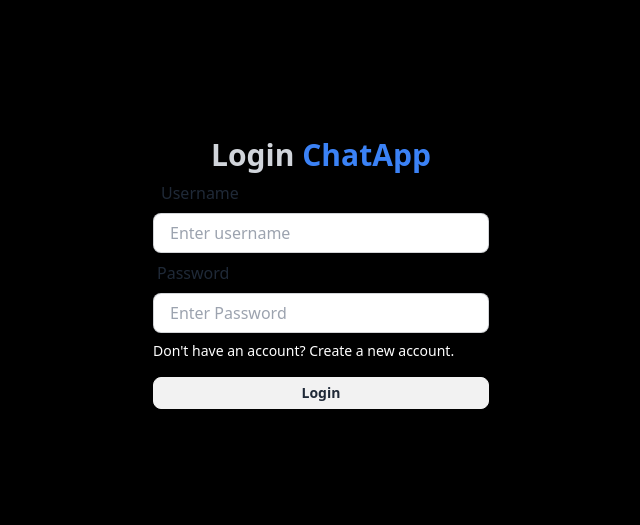
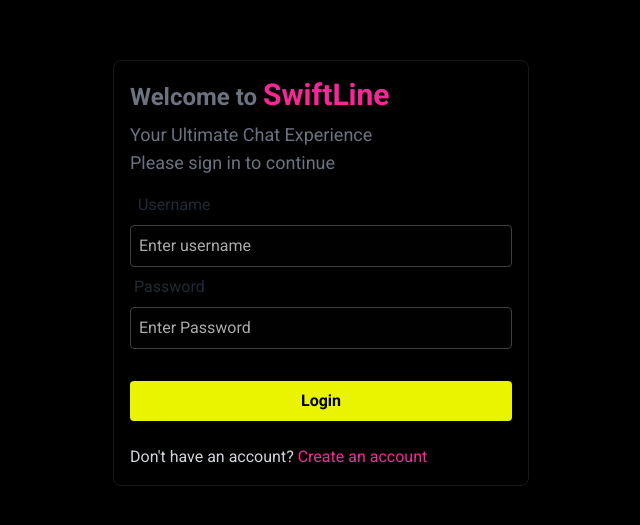
Before and after one commit to iamjabeed/realtime-chat, a React (Vite) app in the folder frontend/: page /login in a window 1280 px wide. Shown: the part 127-652 px from the top of the page, without its empty margins (319-959 px from the left). Built offline with nearby package versions, Linux system fonts and the light colour scheme.

Commit message:
style: Login UI

```diff
--- a/frontend/src/App.jsx
+++ b/frontend/src/App.jsx
@@ -9,7 +9,7 @@ import { useAuthContext } from "./context/AuthContext.jsx";
 function App() {
   const { authUser } = useAuthContext();
   return (
-    <div className="p-4 h-screen flex items-center justify-center">
+    <div className="">
       <Routes>
         <Route
           path="/"
--- a/frontend/src/index.css
+++ b/frontend/src/index.css
@@ -1,3 +1,5 @@
+@import url("https://fonts.googleapis.com/css2?family=Roboto:wght@300;400;500;700&display=swap");
+
 @tailwind base;
 @tailwind components;
 @tailwind utilities;
@@ -20,6 +22,7 @@ body,
 body {
   color: var(--white-color);
   background: var(--black-color);
+  font-family: "Roboto", sans-serif;
 }
 
 /* dark mode looking scrollbar */
--- a/frontend/src/pages/auth/Login.jsx
+++ b/frontend/src/pages/auth/Login.jsx
@@ -12,12 +12,19 @@ const Login = () => {
   };
 
   return (
-    <div className="max-w-md flex flex-col items-center justify-center min-w-96 mx-auto">
-      <div className="w-full p-6 rounded-lg shadow-md bg-gray-400 bg-clip-padding backdrop-filter backdrop-blur-lg bg-opacity-0">
-        <h1 className="text-3xl font-semibold text-center text-gray-300">
-          Login
-          <span className="text-blue-500"> ChatApp</span>
-        </h1>
+    <div className="w-full sm:max-w-md 2xl:max-w-xl flex flex-col items-center justify-center mx-auto h-screen px-4">
+      <div className="w-full rounded-lg border border-gray-400/15 p-4">
+        <div className="">
+          <h1 className="text-2xl font-extrabold text-gray-500 mb-2">
+            Welcome to{" "}
+            <span className="text-3xl font-bold text-pink">SwiftLine</span>
+          </h1>
+
+          <h2 className="text-lg text-gray-500">
+            Your Ultimate Chat Experience
+          </h2>
+          <h2 class="mb-2 text-lg text-gray-500">Please sign in to continue</h2>
+        </div>
 
         <form onSubmit={handleSubmit}>
           <div>
@@ -27,7 +34,7 @@ const Login = () => {
             <input
               type="text"
               placeholder="Enter username"
-              className="w-full input input-bordered h-10"
+              className="w-full p-2 border rounded bg-[#010102] placeholder-[#eaeaeab9]  text-[#F6F6F6] outline-none border-[#3f3f41] focus:border-yellow"
               value={username}
               onChange={(e) => setUsername(e.target.value)}
             />
@@ -40,20 +47,17 @@ const Login = () => {
             <input
               type="password"
               placeholder="Enter Password"
-              className="w-full input input-bordered h-10"
+              className="w-full p-2 border rounded mb-4 bg-[#010102] placeholder-[#eaeaeab9]  text-[#F6F6F6] outline-none border-[#3f3f41] focus:border-yellow"
               value={password}
               onChange={(e) => setPassword(e.target.value)}
             />
           </div>
-          <Link
-            to="/signup"
-            className="text-sm  hover:underline hover:text-blue-600 my-2 inline-block"
-          >
-            {"Don't"} have an account? Create a new account.
-          </Link>
 
           <div>
-            <button className="btn btn-block btn-sm mt-2" disabled={loading}>
+            <button
+              className="w-full bg-yellow hover:bg-[#ecf400e5] transition-colors text-black border-none outline-none px-4 py-2 rounded cursor-pointer my-[1rem] text-base font-semibold"
+              disabled={loading}
+            >
               {loading ? (
                 <span className="loading loading-spinner"></span>
               ) : (
@@ -61,6 +65,15 @@ const Login = () => {
               )}
             </button>
           </div>
+
+          <div className="mt-2">
+            <p className="text-base 2xl:text-lg  text-gray-300">
+              Don't have an account?{" "}
+              <Link to={"/signup"} className="text-pink hover:underline ">
+                Create an account
+              </Link>
+            </p>
+          </div>
         </form>
       </div>
     </div>
--- a/frontend/tailwind.config.js
+++ b/frontend/tailwind.config.js
@@ -2,7 +2,14 @@
 export default {
   content: ["./index.html", "./src/**/*.{js,ts,jsx,tsx}"],
   theme: {
-    extend: {},
+    extend: {
+      colors: {
+        black: "var(--black-color)",
+        pink: "var(--pink-color)",
+        orange: "var(--orange-color)",
+        yellow: "var(--yellow-color)",
+      },
+    },
   },
   plugins: [require("daisyui")],
 };
```
